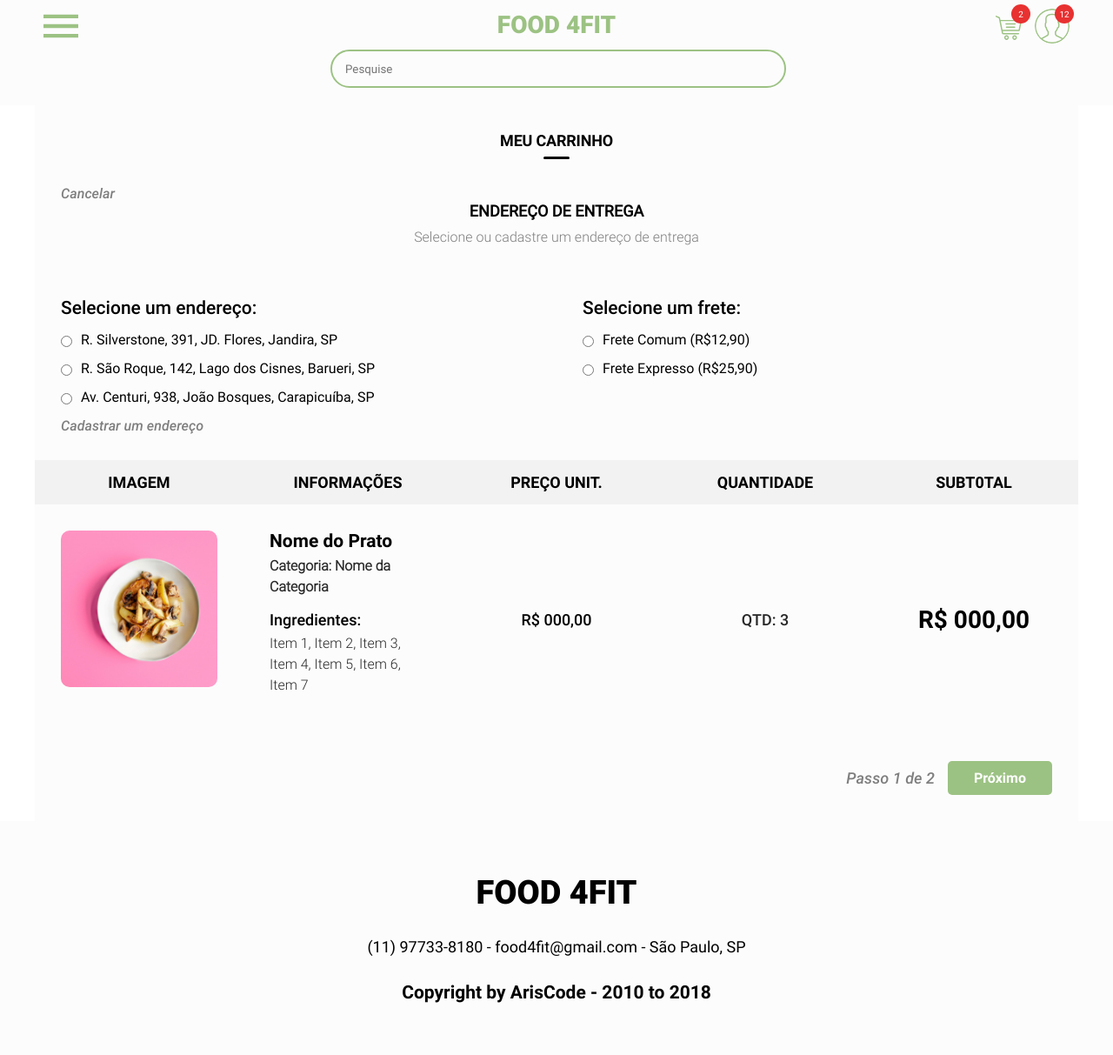
After one commit to ArisCodeOFC/Food4FITWeb, a PHP site: page /view/carrinho-endereco.php in a window 1280 px wide. The commit adds this page. Shown: the whole page at 87% size. Run offline with PHP 8.4, Linux system fonts and the light colour scheme.

Commit message:
Páginas de confirmação de endereço e de cartão de crédito do carrinho de compras

```diff
--- a/assets/css/carrinho.css
+++ b/assets/css/carrinho.css
@@ -89,7 +89,7 @@
     box-sizing: 5px 5px 10px rgba(0,0,0,0.1);
     z-index: 444;
 }
-.shopping-cart-price{
+.shopping-cart-price, #shopping-cart-qty{
     font-size: 18px; font-family: 'Roboto Medium'; text-align: center; display: block; color: #282828;
 }
 #shopping-cart-price-total{
@@ -102,7 +102,7 @@
     display: block; font-family: 'Roboto Medium'; font-size: 18px; color: #000;
 }
 #shopping-cart-confirm-block{
-    width: 100%; height: auto; display: flex;
+    width: 100%; height: auto; display: flex; flex-direction: row;
 }
 #shopping-cart-confirm-column-one{
     width: 100%; height: auto;
@@ -110,3 +110,54 @@
 #shopping-cart-confirm-column-two{
     width: 100%; height: auto; display: flex; flex-direction: column; justify-content: flex-end; align-items: flex-end;
 }
+/* +++++++++++++++++++++++++++++++++++++++++++++++++++++++++ */
+#shopping-cart-address-block{
+    width: 100%;
+    height: auto;
+}
+#shopping-cart-address-block a{
+    text-decoration: none;
+    font-size: 16px;
+    font-family: "Roboto Medium Italic";
+    color: #7F7F7F;
+}
+#shopping-cart-address-block h3{
+    font-size: 18px;
+    font-family: "Roboto Regular";
+    color: #000;
+    text-align: center;
+}
+#shopping-cart-address-row{
+    width: 100%;
+    height: auto;
+    display: flex;
+}
+.shopping-cart-address-column-title{
+    display: block;
+    font-size: 21px;
+    font-family: "Roboto Medium";
+    color: #000;
+}
+.shopping-cart-address-subtitle{
+    display: block;
+    font-size: 16px;
+    font-family: "Roboto Light";
+    color: #7f7f7f;
+    margin-top: 10px;
+    text-align: center;
+}
+.shopping-cart-address-column{
+    width: 100%;
+    height: auto;
+}
+.shopping-cart-address-column div{
+    display: flex;
+    width: 100%;
+    height: auto;
+}
+.shopping-cart-address-column div input{
+    display: block;
+}
+.shopping-cart-address-column div label{
+    display: block;
+}
--- a/assets/css/mobile-stylesheet.css
+++ b/assets/css/mobile-stylesheet.css
@@ -1,9 +1,12 @@
 @media screen and (max-device-width: 968px) {
-
+	#shopping-cart-confirm-block{
+	    flex-direction: column;
+	}
 }
 @media screen and (max-width: 968px) {
-
-
+	#shopping-cart-confirm-block{
+	    flex-direction: column;
+	}
 }
 /*--------------------------------------------------*/
 @media screen and (max-device-width: 768px) {
--- a/assets/css/stylesheet.css
+++ b/assets/css/stylesheet.css
@@ -1196,7 +1196,7 @@ input[type="checkbox"].switch-styled:checked:after{
 }
 .label-generic{
   font-size: 18px;
-  font-family: "Roboto Medium";
+  font-family: "Roboto Regular";
   color: #000;
   display: block;
 }
--- /dev/null
+++ b/view/carrinho-endereco.php
@@ -0,0 +1,106 @@
+<!DOCTYPE html>
+<html>
+<head>
+	<meta charset="utf-8">
+	<meta http-equiv="X-UA-Compatible" content="IE=edge">
+	<meta name="viewport" content="width=device-width, initial-scale=1.0">
+	<title>Carrinho - Food 4fit</title>
+	<link rel="icon" type="image/png" href="assets/images/icons/favicon.png"/>
+	<link rel="stylesheet" href="assets/css/stylesheet.css">
+	<link rel="stylesheet" href="assets/css/mobile-stylesheet.css">
+	<link rel="stylesheet" href="assets/css/font-style.css">
+    <link rel="stylesheet" href="assets/css/carrinho.css">
+	<script src="assets/js/jquery-3.3.1.min.js"></script>
+	<script src="assets/js/scripts.js"></script>
+</head>
+<body>
+	<?php require_once("components/navbar.html") ?><!-- BARRA DE NAVEGAÇÃO VIA PHP -->
+    <section class="main">
+        <h2 id="page-title" class="margin-left-auto margin-right-auto margin-bottom-30px">MEU CARRINHO</h2>
+        <section id="shopping-cart-address-block">
+        	<a href="" class="margin-left-30px margin-top-30px">Cancelar</a>
+        	<h3>ENDEREÇO DE ENTREGA</h3>
+        	<p class="shopping-cart-address-subtitle">Selecione ou cadastre um endereço de entrega</p>
+        	<div id="shopping-cart-address-row">
+        		<div class="shopping-cart-address-column">
+        			<span class="shopping-cart-address-column-title margin-left-30px padding-top-60px margin-bottom-15px">Selecione um endereço:</span>
+        			<div class="padding-left-30px">
+	        			<input type="radio" name="input1">
+	        			<label for="input1" class="margin-left-5px">R. Silverstone, 391, JD. Flores, Jandira, SP</label>
+        			</div>
+					<div class="padding-left-30px">
+        				<input type="radio" name="input2">
+        				<label for="input2" class="margin-left-5px">R. São Roque, 142, Lago dos Cisnes, Barueri, SP</label>
+					</div>
+					<div class="padding-left-30px">
+        				<input type="radio" name="input3">
+        				<label for="input3" class="margin-left-5px">Av. Centuri, 938, João Bosques, Carapicuíba, SP</label>
+        			</div>
+        			<a href="" class="padding-left-30px">Cadastrar um endereço</a>
+        		</div>
+        		<div class="shopping-cart-address-column">
+        			<span class="shopping-cart-address-column-title margin-left-30px padding-top-60px margin-bottom-15px">Selecione um frete:</span>
+        			<div class="padding-left-30px">
+	        			<input type="radio" name="input1">
+	        			<label for="input1" class="margin-left-5px">Frete Comum (R$12,90)</label>
+        			</div>
+					<div class="padding-left-30px">
+        				<input type="radio" name="input2">
+        				<label for="input2" class="margin-left-5px">Frete Expresso (R$25,90)</label>
+					</div>
+        		</div>
+        	</div>
+        </section>
+        <section class="shopping-cart-block">
+        	<div class="shopping-cart-title-menu margin-top-30px">
+        		<div class="shopping-cart-menu-column align">
+        			<span class="padding-top-15px padding-bottom-15px">IMAGEM</span>
+        		</div>
+        		<div class="shopping-cart-menu-column align">
+        			<span class="padding-top-15px padding-bottom-15px">INFORMAÇÕES</span>
+        		</div>
+        		<div class="shopping-cart-menu-column align">
+        			<span class="padding-top-15px padding-bottom-15px">PREÇO UNIT.</span>
+        		</div>
+        		<div class="shopping-cart-menu-column align">
+        			<span class="padding-top-15px padding-bottom-15px">QUANTIDADE</span>
+        		</div>
+        		<div class="shopping-cart-menu-column align">
+        			<span class="padding-top-15px padding-bottom-15px">SUBT0TAL</span>
+        		</div>
+        	</div>
+        	<section class="shopping-cart-grid">
+        		<div class="shopping-cart-row">
+	        		<div class="shopping-cart-column">
+	        			<figure class="shopping-cart-image-container">
+	        				<img src="assets/images/dishs/img1.jpg" alt="Nome do Prato">
+	        			</figure>
+	        		</div>
+	        		<div class="shopping-cart-column">
+	        			<h2 class="padding-bottom-5px">Nome do Prato</h2>
+	        			<h3 class="padding-bottom-15px">Categoria: Nome da Categoria</h3>
+	        			<span class="padding-bottom-5px">Ingredientes:</span>
+	        			<p class="padding-bottom-15px">Item 1, Item 2, Item 3, Item 4, Item 5, Item 6, Item 7</p>
+	        		</div>
+	        		<div class="shopping-cart-column align">
+	        			<span id="shopping-cart-price">R$ 000,00</span>
+	        		</div>
+	        		<div class="shopping-cart-column align">
+	        			<span id="shopping-cart-qty">QTD: 3</span>
+	        		</div>
+	        		<div class="shopping-cart-column align">
+	        			<span id="shopping-cart-price-total">R$ 000,00</span>
+	        		</div>
+	        	</div>
+        	</section>
+        </section>
+        <div style="width: 100%; display: flex; align-items: center; justify-content: flex-end;">
+        	<span class="padding-right-15px" style="font-size: 18px; font-family: 'Roboto Medium Italic'; color: #7F7F7F;">Passo 1 de 2</span>
+        	<div class="btn-generic margin-right-30px margin-top-30px margin-bottom-30px">
+        		<span>Próximo</span>
+        	</div>
+        </div>
+	</section>
+	<?php require_once("components/footer.html"); ?><!-- RODAPÉ VIA PHP -->
+</body>
+</html>
```
Also changed, not shown: view/carrinho-pagamento.php (added, +68 -0 lines).
